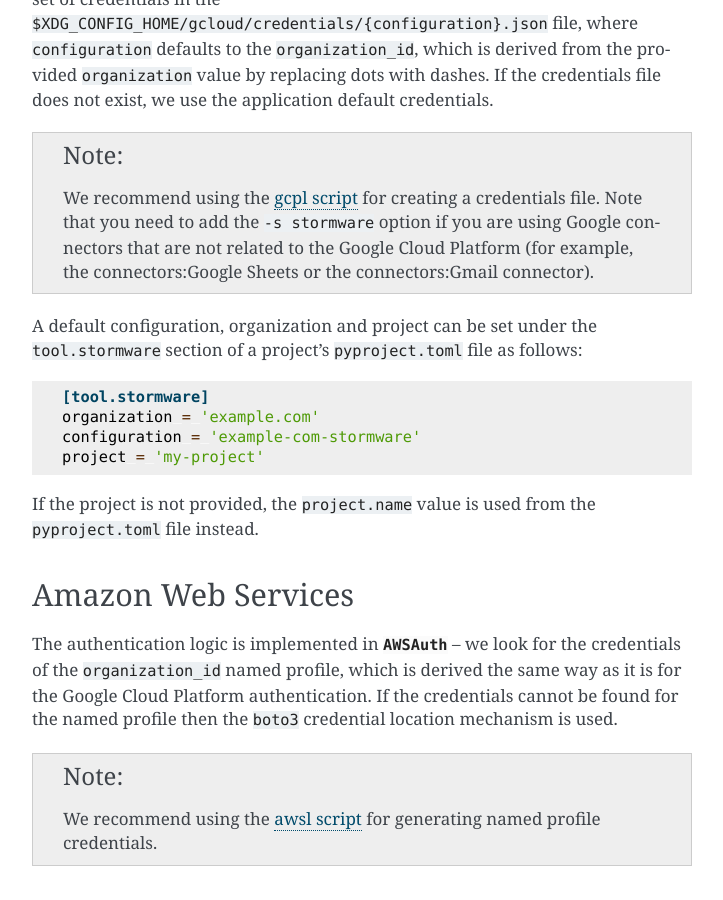
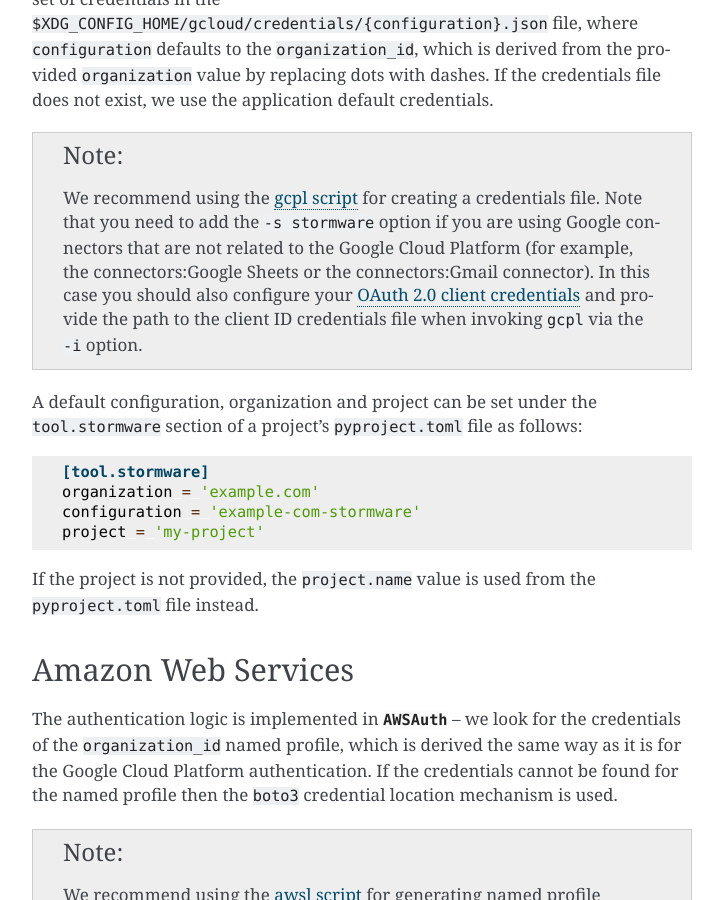
Before and after one commit to logikal-io/stormware, a Sphinx documentation site: the page built from docs/auth.rst, in a window 1280 px wide and 900 px high, scrolled down 595 px. Shown: the whole window, without its empty margins (388-1111 px from the left). Built offline with Sphinx 7.4.7, drawn with Linux system fonts in a browser that asks for light colours.

Commit message:
Update documentation

```diff
--- a/docs/auth.rst
+++ b/docs/auth.rst
@@ -30,7 +30,10 @@
     <https://github.com/logikal-io/ansible-public-playbooks/blob/main/roles/gcp/files/bin/gcpl>`_
     for creating a credentials file. Note that you need to add the ``-s stormware`` option if you
     are using Google connectors that are not related to the Google Cloud Platform (for example, the
-    :ref:`connectors:Google Sheets` or the :ref:`connectors:Gmail` connector).
+    :ref:`connectors:Google Sheets` or the :ref:`connectors:Gmail` connector). In this case you
+    should also configure your `OAuth 2.0 client credentials
+    <https://cloud.google.com/solutions/sap/docs/abap-sdk/on-premises-or-any-cloud/latest/authentication-oauth-client-credentials>`_
+    and provide the path to the client ID credentials file when invoking ``gcpl`` via the ``-i`` option.
 
 A default configuration, organization and project can be set under the ``tool.stormware`` section
 of a project's ``pyproject.toml`` file as follows:
```
